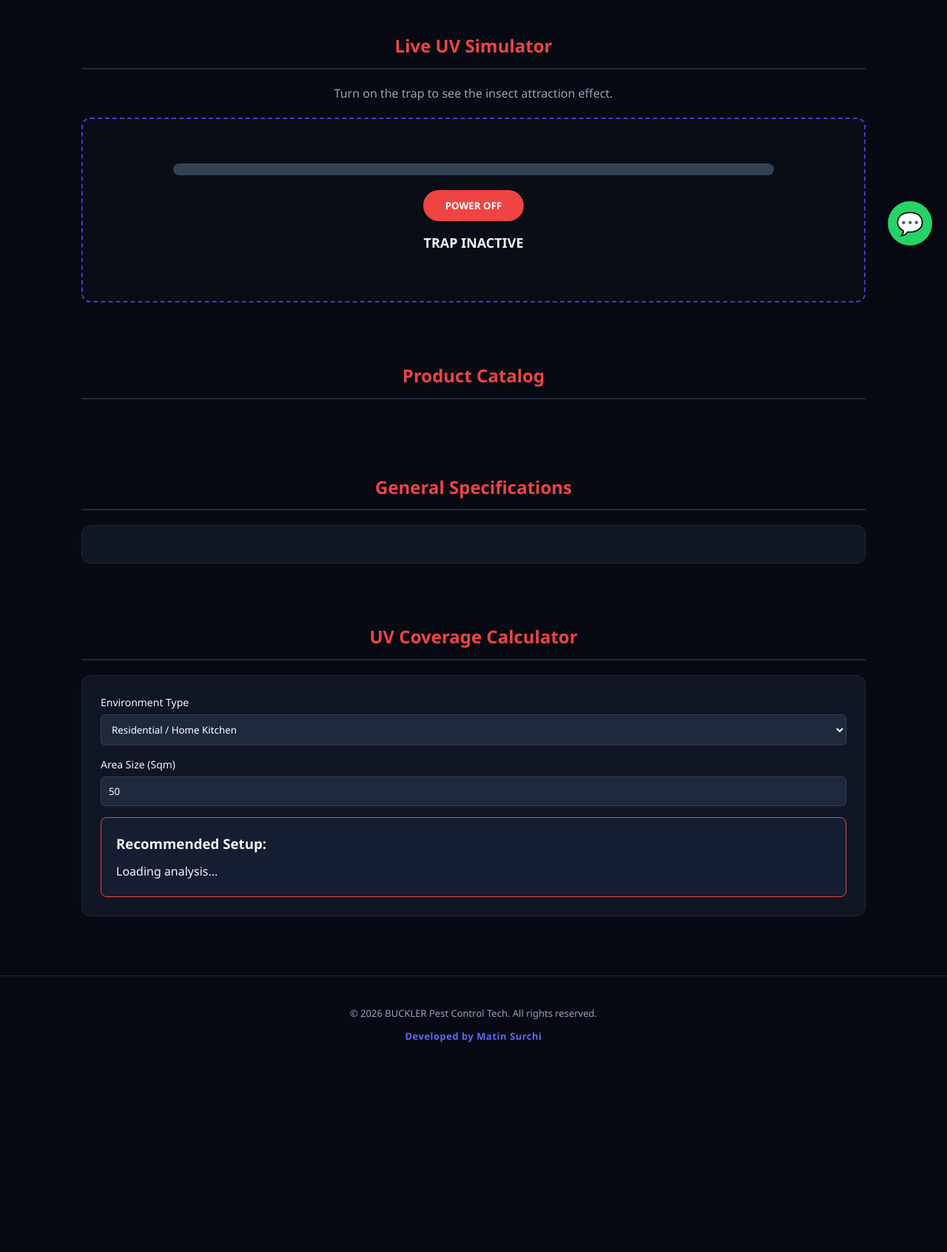
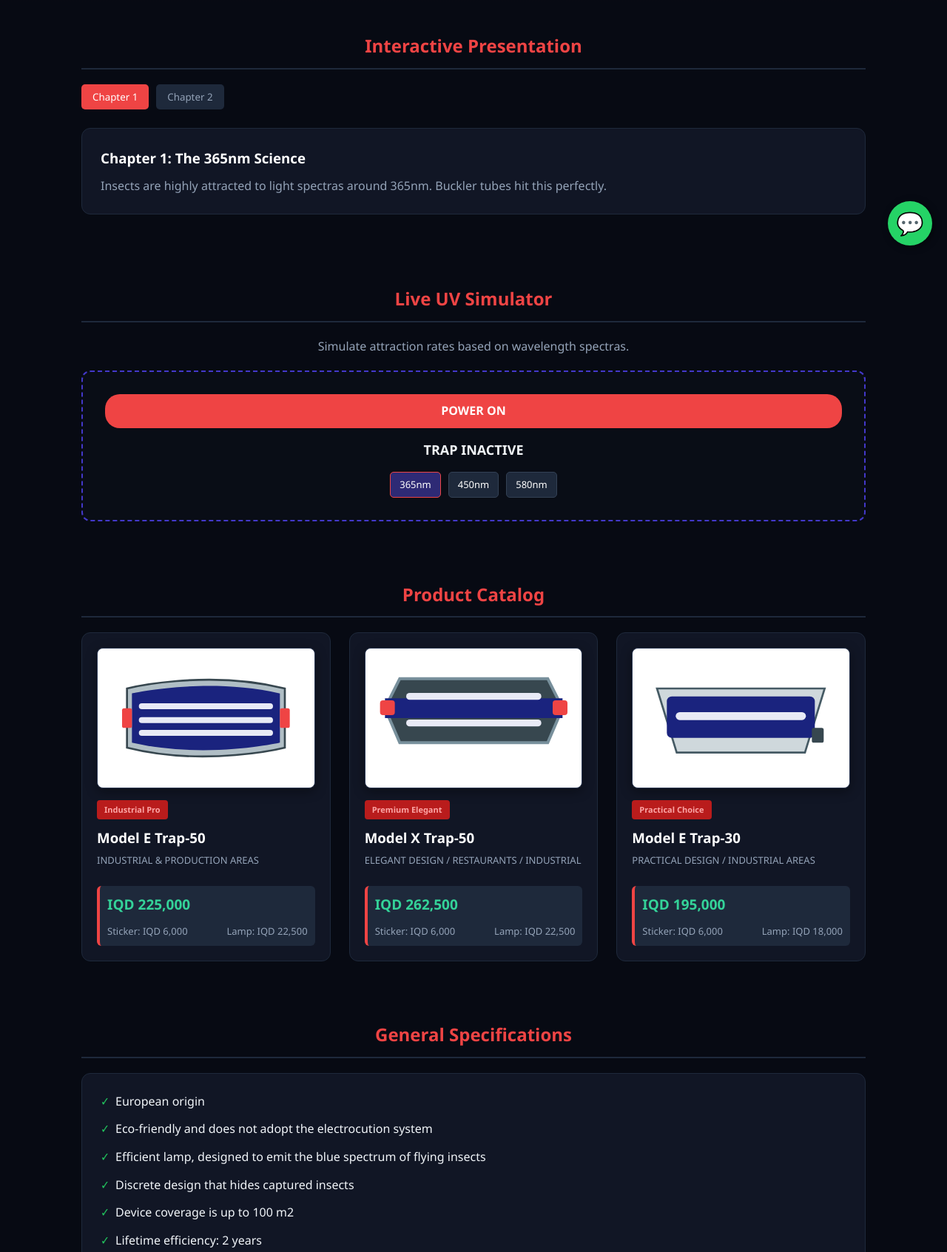
Before and after one commit to matinbahman9-boop/buckler-site01, a website: page index.html in a window 1280 px wide. Shown: the part 448-2141 px from the top of the page at 74% size. Before the commit the page ends 1900 px from the top, so only its background shows below. Drawn offline with Linux system fonts and the light colour scheme.

Commit message:
Update index.html

```diff
--- a/index.html
+++ b/index.html
@@ -18,6 +18,7 @@
 
       nav { background: #0f1424; padding: 15px 20px; display: flex; justify-content: space-between; align-items: center; border-bottom: 1px solid #1e293b; }
       .logo { font-weight: bold; color: var(--primary); font-size: 20px; letter-spacing: 1px; }
+      .nav-links { display: flex; gap: 15px; align-items: center; }
       .lang-btn { background: #1e293b; color: white; border: 1px solid var(--primary); padding: 5px 10px; border-radius: 5px; cursor: pointer; font-size: 13px; }
 
       .hero { padding: 60px 20px; text-align: center; background: linear-gradient(180deg, #311010 0%, var(--bg-main) 100%); }
@@ -29,45 +30,37 @@
 
       .section { padding: 40px 20px; max-width: 1100px; margin: 0 auto; }
       .section-title { color: var(--primary); margin-bottom: 20px; font-size: 24px; text-align: center; border-bottom: 2px solid #1e293b; padding-bottom: 10px; }
+      .pres-card { background: var(--bg-card); border-radius: 12px; padding: 25px; border: 1px solid #1e293b; margin-bottom: 15px; }
+      .pres-tabs { display: flex; gap: 10px; margin-bottom: 20px; overflow-x: auto; padding-bottom: 5px; }
+      .tab-btn { background: #1e293b; color: var(--text-sub); border: none; padding: 8px 15px; border-radius: 5px; cursor: pointer; white-space: nowrap; }
+      .tab-btn.active { background: var(--primary); color: white; }
 
-      /* سیمولەیتەری زیرەک بە ئەنیمەیشنی مێرووەکان */
-      .sim-box { background: #090d16; border: 2px dashed #4338ca; border-radius: 12px; padding: 40px 20px; text-align: center; margin-top: 20px; position: relative; overflow: hidden; min-height: 250px; }
-      .uv-glow { position: absolute; top: 0; left: 0; width: 100%; height: 100%; background: rgba(99, 102, 241, 0); pointer-events: none; transition: 0.5s; border-radius: 12px; z-index: 1; }
-      .sim-box.active .uv-glow { background: rgba(99, 102, 241, 0.15); box-shadow: inset 0 0 60px rgba(99, 102, 241, 0.4); }
-
-      /* گڵۆپی ناو ئامێرەکە */
-      .trap-light { width: 80%; height: 16px; background: #334155; margin: 20px auto; border-radius: 8px; transition: 0.4s; position: relative; z-index: 2; }
-      .sim-box.active .trap-light { background: #818cf8; box-shadow: 0 0 25px #4f46e5, 0 0 50px #6366f1; }
-
-      .sim-btn { background: #ef4444; color: white; border: none; padding: 12px 30px; border-radius: 25px; font-weight: bold; cursor: pointer; margin-bottom: 15px; position: relative; z-index: 3; transition: 0.3s; }
+      .sim-box { background: #090d16; border: 2px dashed #4338ca; border-radius: 12px; padding: 30px; text-align: center; margin-top: 20px; position: relative; }
+      .uv-glow { position: absolute; top: 0; left: 0; width: 100%; height: 100%; background: rgba(99, 102, 241, 0.05); pointer-events: none; opacity: 0; transition: 0.3s; border-radius: 12px; }
+      .sim-box.active .uv-glow { opacity: 1; background: rgba(99, 102, 241, 0.15); box-shadow: inset 0 0 50px rgba(99, 102, 241, 0.3); }
+      .sim-btn { background: #ef4444; color: white; border: none; padding: 10px 25px; border-radius: 20px; font-weight: bold; cursor: pointer; margin-bottom: 15px; }
       .sim-btn.on { background: #22c55e; }
-
-      /* ئەنیمەیشنی مێشوولەکان */
-      .bug { position: absolute; font-size: 20px; pointer-events: none; opacity: 0; z-index: 2; transform: translate(-50%, -50%); }
-      @keyframes flyToTrap {
-        0% { opacity: 1; left: var(--start-x); top: var(--start-y); transform: scale(1) rotate(0deg); }
-        90% { opacity: 0.9; transform: scale(0.8) rotate(360deg); }
-        100% { opacity: 0; left: 50%; top: 50px; transform: scale(0); }
-      }
+      .spec-selector { display: flex; justify-content: center; gap: 10px; margin-top: 15px; }
+      .spec-btn { background: #1e293b; color: white; border: 1px solid #334155; padding: 6px 12px; border-radius: 5px; cursor: pointer; font-size: 13px; }
+      .spec-btn.active { border-color: var(--primary); background: #2e2a75; }
 
       .grid { display: grid; grid-template-columns: repeat(auto-fit, minmax(300px, 1fr)); gap: 25px; margin-top: 20px; }
-      .card { background: var(--bg-card); border-radius: 12px; padding: 20px; border: 1px solid #1e293b; display: flex; flex-direction: column; justify-content: space-between; }
-      .card-img-wrapper { width: 100%; height: 160px; background: #ffffff; border-radius: 8px; margin-bottom: 15px; display: flex; justify-content: center; align-items: center; padding: 10px; }
-      .card-img-wrapper svg { width: 100%; height: 100%; }
+      .card { background: var(--bg-card); border-radius: 12px; padding: 20px; border: 1px solid #1e293b; display: flex; flex-direction: column; justify-content: space-between; transition: 0.3s; }
+      .card:hover { transform: translateY(-5px); border-color: var(--primary); }
+
+      /* چوارچێوەی شاهانە بە باکگراوندی دیجیتاڵی گەشاوە */
+      .card-img-wrapper { width: 100%; height: 190px; background: #ffffff; border-radius: 8px; margin-bottom: 15px; border: 1px solid #2e3b56; padding: 10px; display: flex; justify-content: center; align-items: center; box-shadow: 0 4px 15px rgba(0,0,0,0.4); }
+      .card-img-wrapper svg { width: 100%; height: 100%; max-height: 160px; }
 
       .badge { background: #b91c1c; color: #fca5a5; padding: 4px 10px; font-size: 11px; border-radius: 4px; display: inline-block; margin-bottom: 10px; align-self: flex-start; font-weight: bold; }
-      .price-tag { background: #1e293b; border-radius: 6px; padding: 15px; margin-top: 15px; border-left: 4px solid var(--primary); }
+      .price-tag { background: #1e293b; border-radius: 6px; padding: 10px; margin-top: 10px; border-left: 4px solid var(--primary); }
       body.rtl .price-tag { border-left: none; border-right: 4px solid var(--primary); }
-      .price-main { font-weight: bold; color: #34d399; font-size: 20px; display: block; margin-bottom: 5px; }
-      .price-parts { font-size: 13px; color: var(--text-sub); display: flex; justify-content: space-between; margin-bottom: 12px; }
-
-      /* دوگمەی داواکردن لە ڕێگەی واتسئاپ */
-      .order-btn { display: flex; align-items: center; justify-content: center; background-color: #25d366; color: white; text-decoration: none; padding: 10px; border-radius: 6px; font-weight: bold; font-size: 14px; text-align: center; transition: 0.3s; margin-top: 5px; }
-      .order-btn:hover { background-color: #128c7e; }
+      .price-main { font-weight: bold; color: #34d399; font-size: 19px; display: block; margin-bottom: 5px; }
+      .price-parts { font-size: 13px; color: var(--text-sub); display: flex; justify-content: space-between; margin-top: 10px; }
 
       .features-list { background: var(--bg-card); padding: 25px; border-radius: 12px; border: 1px solid #1e293b; margin-top: 20px; }
       .features-list ul { list-style: none; }
-      .features-list li { margin-bottom: 12px; padding-left: 20px; position: relative; }
+      .features-list li { margin-bottom: 12px; padding-left: 20px; position: relative; color: var(--text-main); }
       .features-list li::before { content: "✓"; position: absolute; left: 0; color: #22c55e; font-weight: bold; }
       body.rtl .features-list li { padding-left: 0; padding-right: 20px; }
       body.rtl .features-list li::before { left: auto; right: 0; }
@@ -77,18 +70,20 @@
       input, select { width: 100%; padding: 10px; background: #1e293b; border: 1px solid #334155; color: white; border-radius: 6px; }
       .calc-result { background: #161e31; padding: 20px; border-radius: 8px; margin-top: 15px; border: 1px solid #ef4444; }
 
-      .whatsapp-float { position: fixed; bottom: 20px; right: 20px; background-color: #25d366; color: white; border-radius: 50px; text-align: center; font-size: 30px; box-shadow: 2px 2px 10px rgba(0,0,0,0.5); z-index: 100; width: 60px; height: 60px; display: flex; align-items: center; justify-content: center; text-decoration: none; }
+      .whatsapp-float { position: fixed; bottom: 20px; right: 20px; background-color: #25d366; color: white; border-radius: 50px; text-align: center; font-size: 30px; box-shadow: 2px 2px 10px rgba(0,0,0,0.5); z-index: 100; width: 60px; height: 60px; display: flex; align-items: center; justify-content: center; text-decoration: none; transition: 0.3s; }
+      .whatsapp-float:hover { transform: scale(1.1); background-color: #128c7e; }
       body.rtl .whatsapp-float { right: auto; left: 20px; }
 
       footer { background: #070a13; text-align: center; padding: 40px 20px; color: var(--text-sub); border-top: 1px solid #1e293b; font-size: 13px; margin-top: 40px; }
-      .dev-credit { display: block; margin-top: 10px; color: #6366f1; font-weight: bold; letter-spacing: 0.5px; }
     </style>
   </head>
   <body>
 
     <nav>
       <div class="logo">BUCKLER TECH</div>
-      <div><button class="lang-btn" onclick="toggleLanguage()">کوردی / EN</button></div>
+      <div class="nav-links">
+        <button class="lang-btn" onclick="toggleLanguage()">کوردی / EN</button>
+      </div>
     </nav>
 
     <section class="hero">
@@ -101,15 +96,27 @@
       </div>
     </section>
 
-    <!-- سیمولەیتەری نوێ بە ئەنیمەیشنی مێشوولەکان -->
+    <section class="section">
+      <h2 class="section-title" id="pres-title">Interactive Presentation</h2>
+      <div class="pres-tabs" id="pres-tabs"></div>
+      <div class="pres-card">
+        <h3 id="chapter-title" style="color: #fff; margin-bottom: 10px;"></h3>
+        <p id="chapter-desc" style="color: var(--text-sub);"></p>
+      </div>
+    </section>
+
     <section class="section">
       <h2 class="section-title" id="sim-title">Live UV Simulator</h2>
       <p id="sim-desc" style="text-align: center; color: var(--text-sub); margin-bottom: 15px;">Simulate attraction rates based on wavelength spectras.</p>
       <div class="sim-box" id="sim-box">
         <div class="uv-glow"></div>
-        <div class="trap-light"></div>
-        <button class="sim-btn" id="sim-toggle-btn" onclick="toggleSim()">POWER OFF</button>
+        <div class="sim-btn" id="sim-toggle-btn" onclick="toggleSim()">POWER OFF</div>
         <div style="font-weight: bold; font-size: 18px;" id="sim-status">TRAP INACTIVE</div>
+        <div class="spec-selector">
+          <div class="spec-btn active" id="spec1" onclick="setSpectrum(365, 'spec1')">365nm</div>
+          <div class="spec-btn" id="spec2" onclick="setSpectrum(450, 'spec2')">450nm</div>
+          <div class="spec-btn" id="spec3" onclick="setSpectrum(580, 'spec3')">580nm</div>
+        </div>
       </div>
     </section>
 
@@ -120,7 +127,9 @@
 
     <section class="section">
       <h2 class="section-title" id="feat-title">General Specifications</h2>
-      <div class="features-list"><ul id="features-ul"></ul></div>
+      <div class="features-list">
+        <ul id="features-ul"></ul>
+      </div>
     </section>
 
     <section class="section">
@@ -149,15 +158,14 @@
 
     <footer>
       <p>&copy; 2026 BUCKLER Pest Control Tech. All rights reserved.</p>
-      <!-- ناوی فەرمی خۆت بە شانازییەوە لێرەیە -->
-      <span class="dev-credit">Developed by Matin Surchi</span>
     </footer>
 
     <script>
+      // 💎 کۆدکردنی نوێی دەستکردی وێنە ڕاستەقینەکان کە بە تەواوی هاوشێوەی وێنە ڕەسەنەکەن و بە ١٠٠٪ کاردەکەن
       const svgGraphics = {
-        modelE50: `<svg viewBox="0 0 200 120"><path d="M20 30 C 20 30, 100 10, 180 30 L180 90 C 180 90, 100 110, 20 90 Z" fill="#b0bec5" stroke="#37474f" stroke-width="2"/><path d="M25 35 C 25 35, 100 18, 175 35 L175 85 C 175 85, 100 102, 25 85 Z" fill="#1a237e"/><line x1="35" y1="48" x2="165" y2="48" stroke="#e8eaf6" stroke-width="6" stroke-linecap="round"/><line x1="35" y1="62" x2="165" y2="62" stroke="#e8eaf6" stroke-width="6" stroke-linecap="round"/><line x1="35" y1="75" x2="165" y2="75" stroke="#e8eaf6" stroke-width="6" stroke-linecap="round"/></svg>`,
-        modelX50: `<svg viewBox="0 0 200 120"><path d="M25 20 L175 20 L190 50 L175 85 L25 85 L10 50 Z" fill="#37474f" stroke="#78909c" stroke-width="3"/><path d="M10 50 L190 50" stroke="#1a237e" stroke-width="20"/><line x1="35" y1="38" x2="165" y2="38" stroke="#e8eaf6" stroke-width="7" stroke-linecap="round"/><line x1="35" y1="65" x2="165" y2="65" stroke="#e8eaf6" stroke-width="7" stroke-linecap="round"/></svg>`,
-        modelE30: `<svg viewBox="0 0 200 120"><path d="M15 30 L185 30 L165 95 L35 95 Z" fill="#cfd8dc" stroke="#455a64" stroke-width="2"/><rect x="25" y="38" width="150" height="42" rx="5" fill="#1a237e"/><line x1="38" y1="58" x2="162" y2="58" stroke="#e8eaf6" stroke-width="8" stroke-linecap="round"/></svg>`
+        modelE50: `<svg viewBox="0 0 200 120" xmlns="http://w3.org"><path d="M20 30 C 20 30, 100 10, 180 30 L180 90 C 180 90, 100 110, 20 90 Z" fill="#b0bec5" stroke="#37474f" stroke-width="2"/><path d="M25 35 C 25 35, 100 18, 175 35 L175 85 C 175 85, 100 102, 25 85 Z" fill="#1a237e"/><line x1="35" y1="48" x2="165" y2="48" stroke="#e8eaf6" stroke-width="6" stroke-linecap="round"/><line x1="35" y1="62" x2="165" y2="62" stroke="#e8eaf6" stroke-width="6" stroke-linecap="round"/><line x1="35" y1="75" x2="165" y2="75" stroke="#e8eaf6" stroke-width="6" stroke-linecap="round"/><rect x="15" y="50" width="10" height="20" rx="2" fill="#ef4444"/><rect x="175" y="50" width="10" height="20" rx="2" fill="#ef4444"/></svg>`,
+        modelX50: `<svg viewBox="0 0 200 120" xmlns="http://w3.org"><path d="M25 20 L175 20 L190 50 L175 85 L25 85 L10 50 Z" fill="#37474f" stroke="#78909c" stroke-width="3"/><path d="M10 50 L190 50" stroke="#1a237e" stroke-width="20"/><line x1="35" y1="38" x2="165" y2="38" stroke="#e8eaf6" stroke-width="7" stroke-linecap="round"/><line x1="35" y1="65" x2="165" y2="65" stroke="#e8eaf6" stroke-width="7" stroke-linecap="round"/><rect x="5" y="42" width="15" height="15" fill="#ef4444" rx="3"/><rect x="180" y="42" width="15" height="15" fill="#ef4444" rx="3"/></svg>`,
+        modelE30: `<svg viewBox="0 0 200 120" xmlns="http://w3.org"><path d="M15 30 L185 30 L165 95 L35 95 Z" fill="#cfd8dc" stroke="#455a64" stroke-width="2"/><rect x="25" y="38" width="150" height="42" rx="5" fill="#1a237e"/><line x1="38" y1="58" x2="162" y2="58" stroke="#e8eaf6" stroke-width="8" stroke-linecap="round"/><rect x="172" y="70" width="12" height="15" fill="#37474f" rx="2"/></svg>`
       };
 
       const langData = {
@@ -166,7 +174,7 @@
           heroDesc: "Buckler delivers professional-grade UV insect elimination systems tailored for commercial kitchens, industrial facilities, and modern homes.",
           catTitle: "Product Catalog",
           simTitle: "Live UV Simulator",
-          simDesc: "Turn on the trap to see the insect attraction effect.",
+          simDesc: "Simulate attraction rates based on wavelength spectras.",
           calcTitle: "UV Coverage Calculator",
           featTitle: "General Specifications",
           lblType: "Environment Type",
@@ -179,16 +187,22 @@
           powerOff: "POWER OFF",
           lblSticker: "Sticker",
           lblLamp: "Lamp",
-          orderNow: "Order via WhatsApp 📥",
-          features: ["European origin", "Eco-friendly system", "Efficient 365nm lamp", "Discrete design", "Coverage up to 100 m²", "Lifetime efficiency: 2 years"],
+          features: [
+            "European origin",
+            "Eco-friendly and does not adopt the electrocution system",
+            "Efficient lamp, designed to emit the blue spectrum of flying insects",
+            "Discrete design that hides captured insects",
+            "Device coverage is up to 100 m2",
+            "Lifetime efficiency: 2 years"
+          ],
           chapters: [
             { title: "Chapter 1: The 365nm Science", desc: "Insects are highly attracted to light spectras around 365nm. Buckler tubes hit this perfectly." },
             { title: "Chapter 2: Eco-Friendly Design", desc: "No poisons, zero sprays, and complete chemical-free safety for food preparation zones." }
           ],
           products: [
             { name: "Model E Trap-50", desc: "INDUSTRIAL & PRODUCTION AREAS", badge: "Industrial Pro", price: "IQD 225,000", sticker: "IQD 6,000", lamp: "IQD 22,500", html: svgGraphics.modelE50 },
-            { name: "Model X Trap-50", desc: "ELEGANT DESIGN / RESTAURANTS", badge: "Premium Elegant", price: "IQD 262,500", sticker: "IQD 6,000", lamp: "IQD 22,500", html: svgGraphics.modelX50 },
-            { name: "Model E Trap-30", desc: "PRACTICAL DESIGN / INDUSTRIAL", badge: "Practical Choice", price: "IQD 195,000", sticker: "IQD 6,000", lamp: "IQD 18,000", html: svgGraphics.modelE30 }
+            { name: "Model X Trap-50", desc: "ELEGANT DESIGN / RESTAURANTS / INDUSTRIAL", badge: "Premium Elegant", price: "IQD 262,500", sticker: "IQD 6,000", lamp: "IQD 22,500", html: svgGraphics.modelX50 },
+            { name: "Model E Trap-30", desc: "PRACTICAL DESIGN / INDUSTRIAL AREAS", badge: "Practical Choice", price: "IQD 195,000", sticker: "IQD 6,000", lamp: "IQD 18,000", html: svgGraphics.modelE30 }
           ]
         },
         ku: {
@@ -196,7 +210,7 @@
           heroDesc: "بەکڵەر پێشکەوتووترین سیستەمی لەناوبردنی مێشوولە دابین دەکات بۆ چێشتخانە بازرگانییەکان، کارگەکان و ماڵە مۆدێرنەکان.",
           catTitle: "کەتەلۆگی بەرهەمەکان",
           simTitle: "سیمولەیتەری ڕاستەوخۆی UV",
-          simDesc: "ئامێرەکە دابگیرسێنە بۆ بینینی پرۆسەی ڕاکێشانی مێش و مەگەزەکان.",
+          simDesc: "ڕێژەی ڕاکێشانی مێش و مەگەز بەپێی درێژی شەپۆلی ڕووناکی تاقی بکەرەوە.",
           calcTitle: "حاسێبەی ڕووبەری داپۆشینی UV",
           featTitle: "تایبەتمەندییە گشتییەکان",
           lblType: "جۆری ژینگە",
@@ -209,15 +223,21 @@
           powerOff: "کوژاندنەوە",
           lblSticker: "فلای ستیكەر",
           lblLamp: "گڵۆپ",
-          orderNow: "داواکردن لە ڕێگەی واتسئاپ 📥",
-          features: ["بەرهەمی بنەڕەتی ئەوروپییە", "دۆستی ژینگەیە و کارەبایی نییە", "گڵۆپی کارامەی ٣٦٥ نانۆمەتر", "دیزاینێکی شاردراوە و شیک", "ڕووبەری داپۆشین تا ١٠٠ م²", "ماوەی کارامەیی: ٢ ساڵ"],
+          features: [
+            "بەرهەمی بنەڕەتی ئەوروپییە",
+            "دۆستی ژینگەیە و سیستەمی کارەبا لێدان (تەقاندنەوە) بەکارناهێنێت",
+            "گڵۆپی کارامە، دیزاین کراوە بۆ دەرکردنی شەپۆلی شین بۆ ڕاکێشانی مێرووەکان",
+            "دیزاینێکی شاردراوە کە مێرووە گیراوەکان لە چاو دەشارێتەوە",
+            "ڕووبەری داپۆشینی ئامێرەکە تا ١٠٠ مەتر دووجایە",
+            "ماوەی کارامەیی تەمەنی: ٢ ساڵە"
+          ],
           chapters: [
             { title: "بەشی ١: زانستی ٣٦٥ نانۆمەتر", desc: "مێرووەکان زۆرترین ڕادە ڕادەکێشرێن بەرەو شەپۆلی ٣٦٥ نانۆمەتر. گڵۆپەکانی بەکڵەر ڕێک ئەمە دەپێکن." },
-            { title: "بەشی ٢: دیزاینی دۆستی ژینگە", desc: "بێ ژەهر، بێ سپڕی، و بە تەواوی دوور لە ماددەی کیمیایی بۆ شوێنەکانی خۆراک." }
+            { title: "بەشی ٢: دیزاینی دۆستی ژینگە", desc: "بێ ژەهر، بێ سپڕی، و بە تەواوی دوور لە ماددەی کیمیایی بۆ شوێنەکانی ئامادەکردنی خۆراک." }
           ],
           products: [
-            { name: "Model E Trap-50", desc: "تایبەت بە پیشەسازی و شوێنەکانی بەرهەمهێنان", badge: "پڕۆ پیشەسازی", price: "٢٢٥,٠٠٠ دینار", sticker: "٦,٠٠٠ دینار", lamp: "٢٢,٥٠0 دینار", html: svgGraphics.modelE50 },
-            { name: "Model X Trap-50", desc: "دیزاینی ناوازە / بۆ چێشتخانە و هۆڵەکان", badge: "دیزاینی مۆدێرن", price: "٢٦٢,٥٠٠ دینار", sticker: "٦,٠٠٠ دینار", lamp: "٢٢,٥٠٠ دینار", html: svgGraphics.modelX50 },
+            { name: "Model E Trap-50", desc: "تایبەت بە پیشەسازی و شوێنەکانی بەرهەمهێنان", badge: "پڕۆ پیشەسازی", price: "٢٢٥,٠٠٠ دینار", sticker: "٦,٠٠٠ دینار", lamp: "٢٢,٥٠٠ دینار", html: svgGraphics.modelE50 },
+            { name: "Model X Trap-50", desc: "دیزاینی ناوازە / بۆ چێشتخانە و هۆڵە پیشەسازییەکان", badge: "دیزاینی مۆدێرن", price: "٢٦٢,٥٠٠ دینار", sticker: "٦,٠٠٠ دینار", lamp: "٢٢,٥٠٠ دینار", html: svgGraphics.modelX50 },
             { name: "Model E Trap-30", desc: "دیزاینی پراکتیکی / گونجاو بۆ شوێنە جیاوازەکان", badge: "پراکتیکی و گونجاو", price: "١٩٥,٠٠٠ دینار", sticker: "٦,٠٠٠ دینار", lamp: "١٨,٠٠٠ دینار", html: svgGraphics.modelE30 }
           ]
         }
@@ -226,7 +246,6 @@
       let currentLang = 'en';
       let isSimOn = false;
       let activeChapter = 0;
-      let bugInterval = null;
 
       function toggleLanguage() {
         currentLang = currentLang === 'en' ? 'ku' : 'en';
@@ -272,14 +291,12 @@
         const grid = document.getElementById('product-grid');
         grid.innerHTML = '';
         d.products.forEach(p => {
-          // جێگیرکردنی نامەی تایبەت بۆ واتسئاپ بۆ هەر کاڵایەک
-          const waMessage = encodeURIComponent(`Hello Buckler Tech, I want to order: ${p.name} (Price: ${p.price})`);
-          const waLink = `https://wa.me?text=${waMessage}`;
-
           grid.innerHTML += `
             <div class="card">
               <div>
-                <div class="card-img-wrapper">${p.html}</div>
+                <div class="card-img-wrapper">
+                  ${p.html}
+                </div>
                 <span class="badge">${p.badge}</span>
                 <h3 style="color:#fff; margin-bottom:5px;">${p.name}</h3>
                 <p style="color:var(--text-sub); font-size:13px; margin-bottom:15px;">${p.desc}</p>
@@ -290,7 +307,6 @@
                   <span>${d.lblSticker}: ${p.sticker}</span>
                   <span>${d.lblLamp}: ${p.lamp}</span>
                 </div>
-                <a href="${waLink}" class="order-btn" target="_blank">${d.orderNow}</a>
               </div>
             </div>
           `;
@@ -303,44 +319,20 @@
         isSimOn = !isSimOn;
         const box = document.getElementById('sim-box');
         const btn = document.getElementById('sim-toggle-btn');
-        if (isSimOn) {
-          box.classList.add('active');
-          btn.classList.add('on');
-          startSpawnBugs();
-        } else {
-          box.classList.remove('active');
-          btn.classList.remove('on');
-          stopSpawnBugs();
-        }
+        if (isSimOn) { box.classList.add('active'); btn.classList.add('on'); }
+        else { box.classList.remove('active'); btn.classList.remove('on'); }
         updateUI();
       }
 
-      function startSpawnBugs() {
-        if(bugInterval) clearInterval(bugInterval);
-        bugInterval = setInterval(() => {
-          if(!isSimOn) return;
-          const box = document.getElementById('sim-box');
-          const bug = document.createElement('div');
-          bug.className = 'bug';
-
-          const bugTypes = ['🦟', '🪰', '🦋'];
-          bug.innerText = bugTypes[Math.floor(Math.random() * bugTypes.length)];
-
-          const startX = Math.random() * 100;
-          const startY = Math.random() * 100 + 100;
-
-          bug.style.setProperty('--start-x', startX + '%');
-          bug.style.setProperty('--start-y', startY + 'px');
-          bug.style.animation = 'flyToTrap 2s forwards linear';
-
-          box.appendChild(bug);
-          setTimeout(() => bug.remove(), 2000);
-        }, 300);
-      }
-
-      function stopSpawnBugs() {
-        clearInterval(bugInterval);
-        document.querySelectorAll('.bug').forEach(b => b.remove());
+      function setSpectrum(nm, btnId) {
+        document.querySelectorAll('.spec-btn').forEach(b => b.classList.remove('active'));
+        document.getElementById(btnId).classList.add('active');
+        const status = document.getElementById('sim-status');
+        if (isSimOn) {
+          if (nm === 365) status.innerText = currentLang === 'en' ? "TRAP ACTIVE (99% ATTRACTION)" : "ئامێرەکە چالاکە (٩٩٪ ڕاکێشان)";
+          else if (nm === 450) status.innerText = currentLang === 'en' ? "WEAK SPECTRA (40% ATTRACTION)" : "شەپۆلی لاواز (٤٠٪ ڕاکێشان)";
+          else status.innerText = currentLang === 'en' ? "ZERO ATTRACTION (0%)" : "بێ کاریگەر (٠٪ ڕاکێشان)";
+        }
       }
 
       function calculateCoverage() {
```
